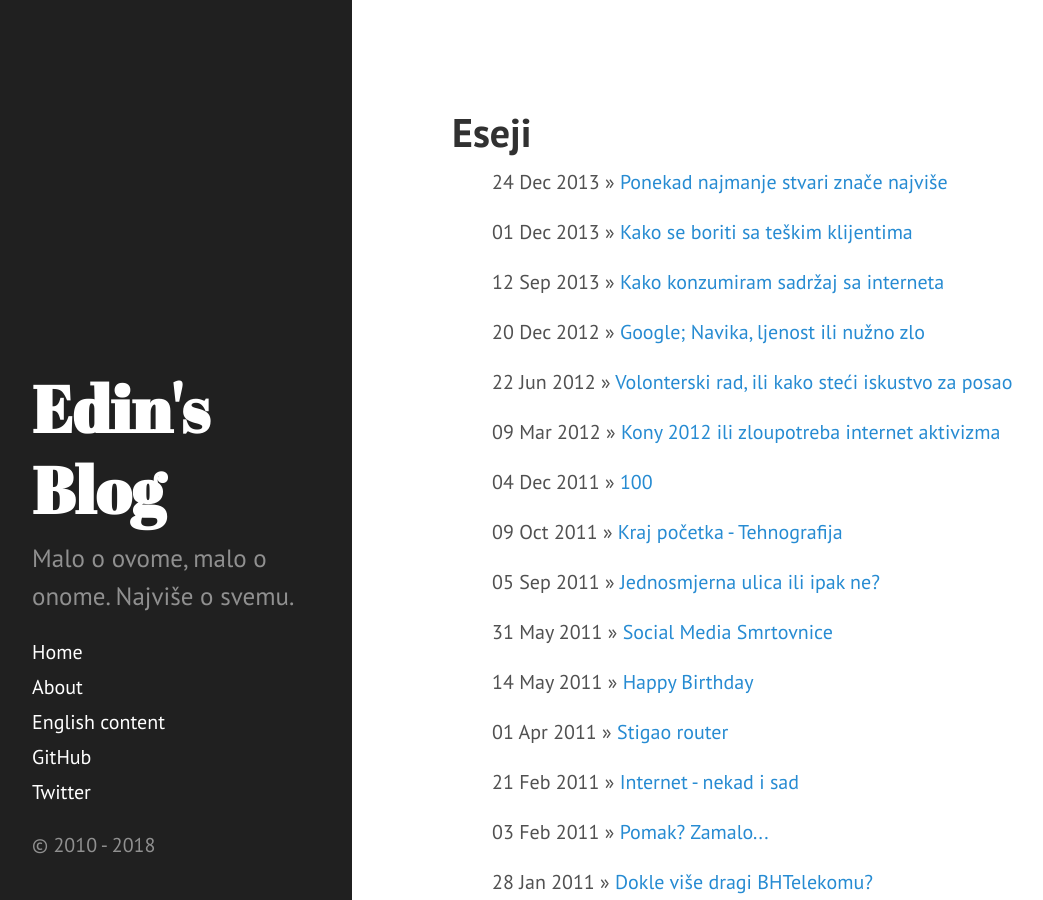
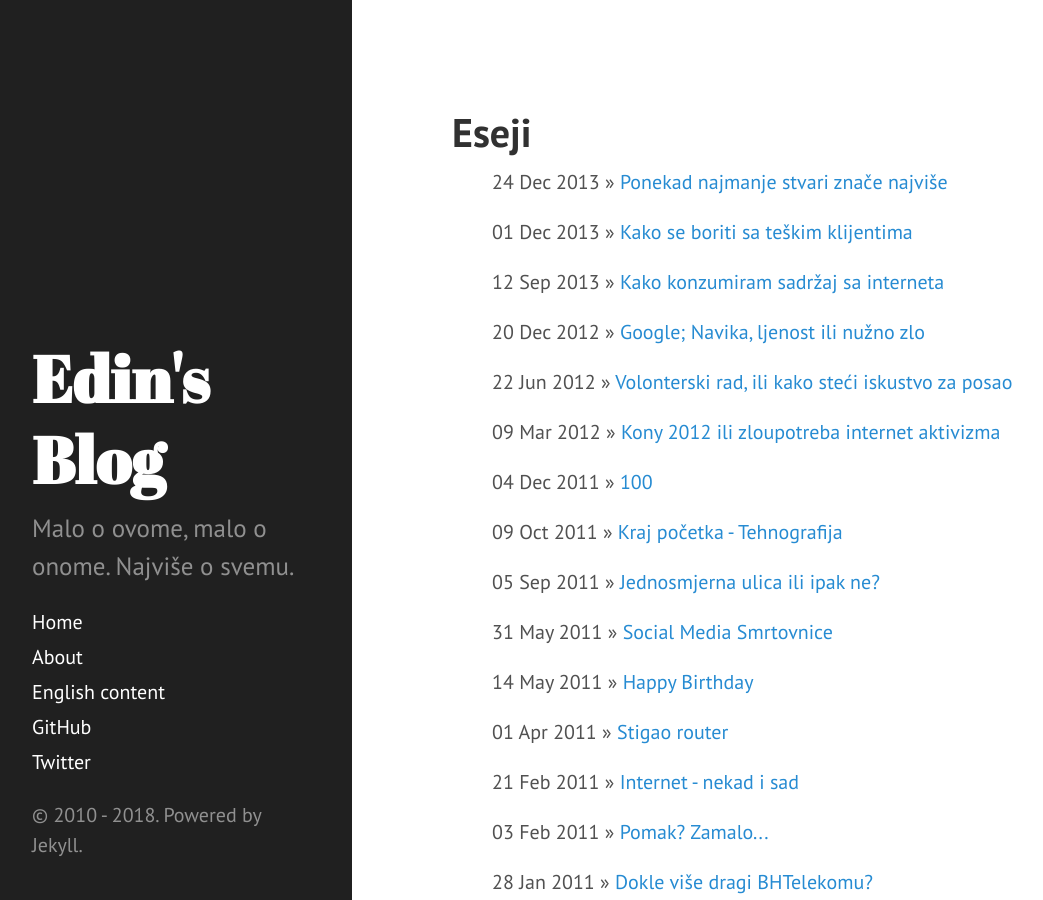
Before and after one commit to edinc/edinc.github.io, a Jekyll site: the page built from index.html, in a window 1280 px wide and 900 px high. Shown: the whole window, without its empty margins (8-1051 px from the left). Built offline with Jekyll 4.4.1, drawn with Linux system fonts in a browser that asks for light colours; the list of posts is cut into pages by our own code.

```diff
--- a/_config.yml
+++ b/_config.yml
@@ -3,7 +3,7 @@ markdown:         kramdown
 highlighter:      rouge
 
 # Permalinks
-permalink:        pretty
+permalink:        none
 
 # Setup
 title:            Edin's Blog
--- a/_includes/sidebar.html
+++ b/_includes/sidebar.html
@@ -32,6 +32,6 @@
       <a class="sidebar-nav-item" href="https://twitter.com/ecenanovic">Twitter</a>
     </nav>
 
-    <p>&copy; 2010 - {{ site.time | date: '%Y' }}</p>
+    <p>&copy; 2010 - {{ site.time | date: '%Y' }}. Powered by Jekyll.</p>
   </div>
 </div>
```
